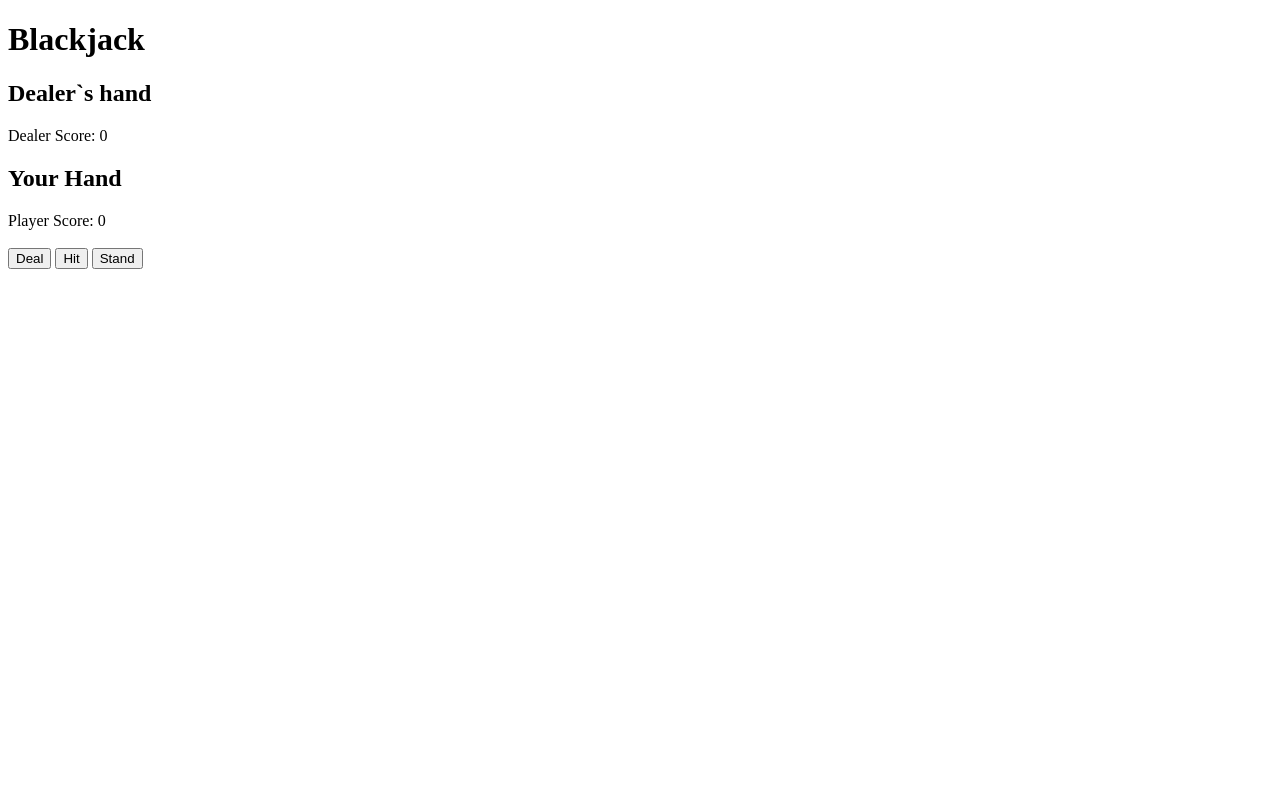
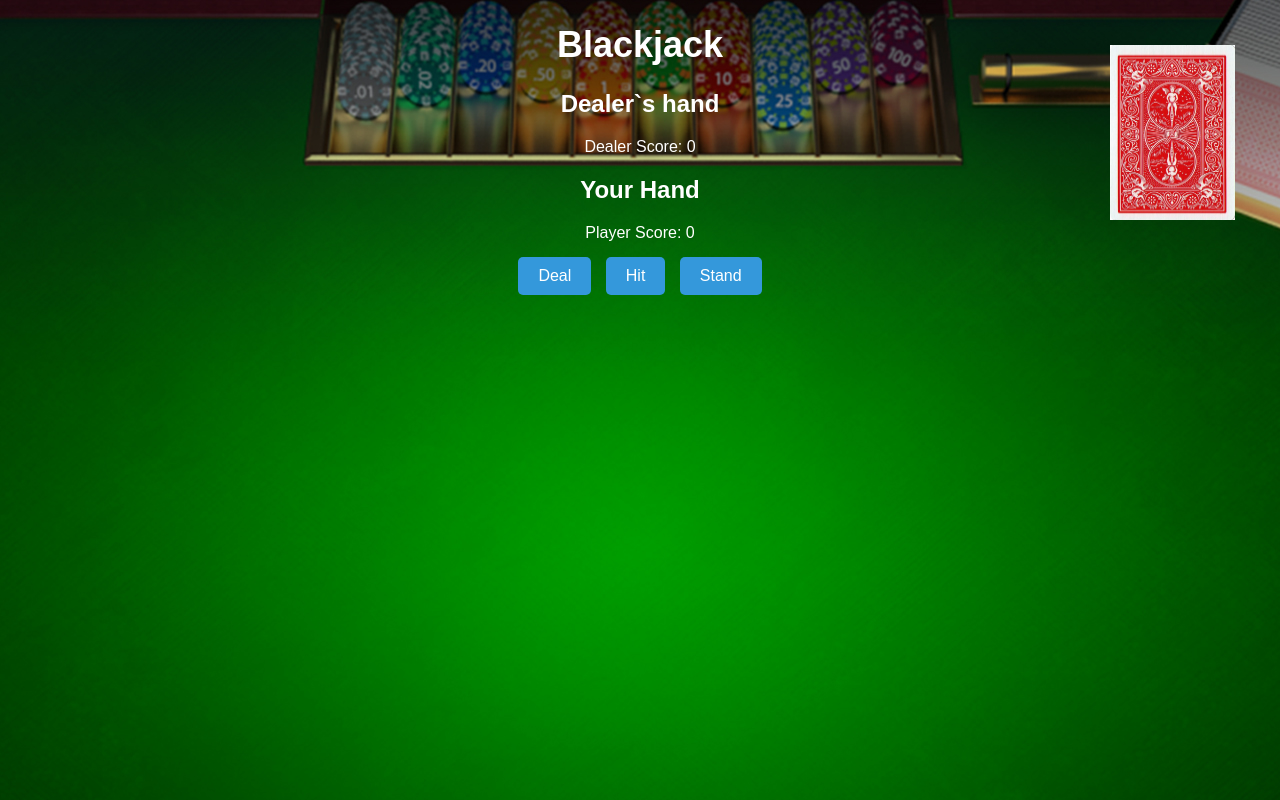
Before and after one commit to yvzbly/game-module1, a plain HTML site: page index.html in a window 1280 px wide. Drawn offline with Linux system fonts and the light colour scheme; the site is published under a folder, as on GitHub Pages, so addresses that start at the root find nothing.

Commit message:
changes for deployment

```diff
--- a/css/style.css
+++ b/css/style.css
@@ -3,7 +3,7 @@ body {
     text-align: center;
     background-color: #2ecc71;
     color: white;
-    background-image: url(/images/blackjack-classic-background.jpg);
+    background-image: url(../images/blackjack-classic-background.jpg);
     background-size: auto;
     background-repeat: no-repeat;
     background-position: top;
--- a/index.html
+++ b/index.html
@@ -4,7 +4,7 @@
     <meta charset="UTF-8">
     <meta name="viewport" content="width=device-width, initial-scale=1.0">
     <title>Document</title>
-    <link rel="stylesheet" href="/css/style.css">
+    <link rel="stylesheet" href="./css/style.css">
 </head>
 <body>
     <h1>Blackjack</h1>
@@ -27,7 +27,7 @@
             </div>
         </div>
         <div id="deck">
-            <img src="/images/cards/BACK.png" alt="">
+            <img src="./images/cards/BACK.png" alt="">
         </div>
         <div id="buttons">
             <button id="deal-button">Deal</button>
@@ -37,7 +37,7 @@
         <div id="message"></div>
     </div>
 
-    <script src="/js/index.js"></script>
+    <script src="./js/index.js"></script>
 </body>
 </html>
     </div>
```
